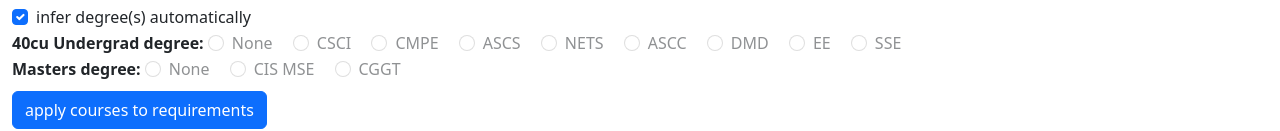
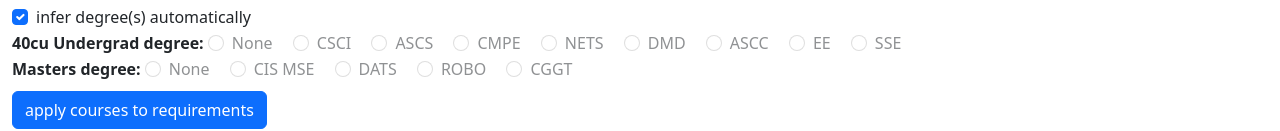
Before and after one commit to upenn/irs, a website: page index.html in a window 1280 px wide. Shown: the part 416-547 px from the top of the page. Drawn offline with nearby package versions, Linux system fonts and the light colour scheme.

Commit message:
enabled DATS and ROBO radio buttons reorder degrees by popularity

```diff
--- a/index.html
+++ b/index.html
@@ -96,24 +96,24 @@
                         <label class="form-check-label" for="csci_40">CSCI</label>
                     </div>
                     <div class="form-check form-check-inline">
+                        <input class="form-check-input" type="radio" id="ascs_40" name="ugrad_degree" value="40cu ASCS">
+                        <label class="form-check-label" for="ascs_40">ASCS</label>
+                    </div>
+                    <div class="form-check form-check-inline">
                         <input class="form-check-input" type="radio" id="cmpe_40" name="ugrad_degree" value="40cu CMPE">
                         <label class="form-check-label" for="cmpe_40">CMPE</label>
-                    </div>
-                    <div class="form-check form-check-inline">
-                        <input class="form-check-input" type="radio" id="ascs_40" name="ugrad_degree" value="40cu ASCS">
-                        <label class="form-check-label" for="ascs_40">ASCS</label>
                     </div>
                     <div class="form-check form-check-inline">
                         <input class="form-check-input" type="radio" id="nets_40" name="ugrad_degree" value="40cu NETS">
                         <label class="form-check-label" for="nets_40">NETS</label>
                     </div>
                     <div class="form-check form-check-inline">
+                        <input class="form-check-input" type="radio" id="dmd_40" name="ugrad_degree" value="40cu DMD">
+                        <label class="form-check-label" for="dmd_40">DMD</label>
+                    </div>
+                    <div class="form-check form-check-inline">
                         <input class="form-check-input" type="radio" id="ascc_40" name="ugrad_degree" value="40cu ASCC">
                         <label class="form-check-label" for="ascc_40">ASCC</label>
-                    </div>
-                    <div class="form-check form-check-inline">
-                        <input class="form-check-input" type="radio" id="dmd_40" name="ugrad_degree" value="40cu DMD">
-                        <label class="form-check-label" for="dmd_40">DMD</label>
                     </div>
                     <div class="form-check form-check-inline">
                         <input class="form-check-input" type="radio" id="ee_40" name="ugrad_degree" value="40cu EE">
@@ -134,14 +134,14 @@
                         <input class="form-check-input" type="radio" id="cismse" name="masters_degree" value="CIS-MSE">
                         <label class="form-check-label" for="cismse">CIS MSE</label>
                     </div>
-<!--                    <div class="form-check form-check-inline">-->
-<!--                        <input class="form-check-input" type="radio" id="dats" name="masters_degree" value="DATS">-->
-<!--                        <label class="form-check-label" for="dats">DATS</label>-->
-<!--                    </div>-->
-<!--                    <div class="form-check form-check-inline">-->
-<!--                        <input class="form-check-input" type="radio" id="robo" name="masters_degree" value="ROBO">-->
-<!--                        <label class="form-check-label" for="robo">ROBO</label>-->
-<!--                    </div>-->
+                    <div class="form-check form-check-inline">
+                        <input class="form-check-input" type="radio" id="dats" name="masters_degree" value="DATS">
+                        <label class="form-check-label" for="dats">DATS</label>
+                    </div>
+                    <div class="form-check form-check-inline">
+                        <input class="form-check-input" type="radio" id="robo" name="masters_degree" value="ROBO">
+                        <label class="form-check-label" for="robo">ROBO</label>
+                    </div>
                     <div class="form-check form-check-inline">
                         <input class="form-check-input" type="radio" id="cggt" name="masters_degree" value="CGGT">
                         <label class="form-check-label" for="cggt">CGGT</label>
```
